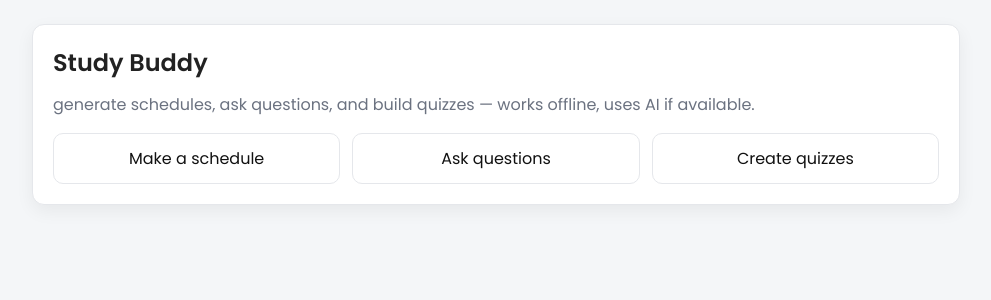
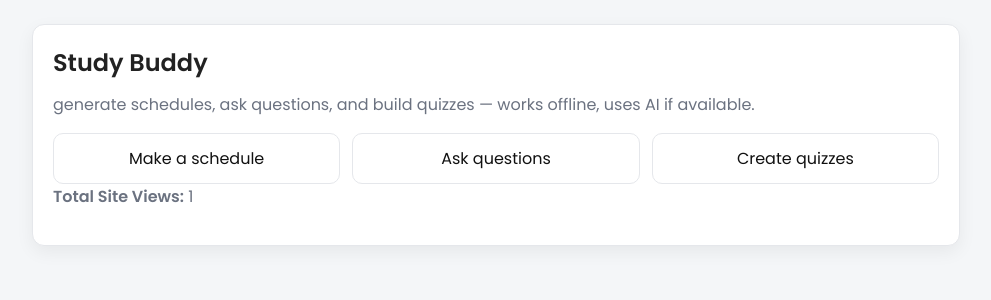
Before and after one commit to Arham-Begani/Study_buddy, a Flask app: page / in a window 1280 px wide. Shown: the part 66-366 px from the top of the page, without its empty margins (144-1135 px from the left). Run offline with Flask 3, Linux system fonts and the light colour scheme.

Commit message:
Made the view counter in index.html

```diff
--- a/templates/index.html
+++ b/templates/index.html
@@ -8,5 +8,6 @@
     <a class="btn" href="{{ url_for('chat_page') }}">Ask questions</a>
     <a class="btn" href="{{ url_for('quiz') }}">Create quizzes</a>
   </div>
+  <p><strong>Total Site Views:</strong> {{ views }}</p>
 </section>
 {% endblock %}
```
